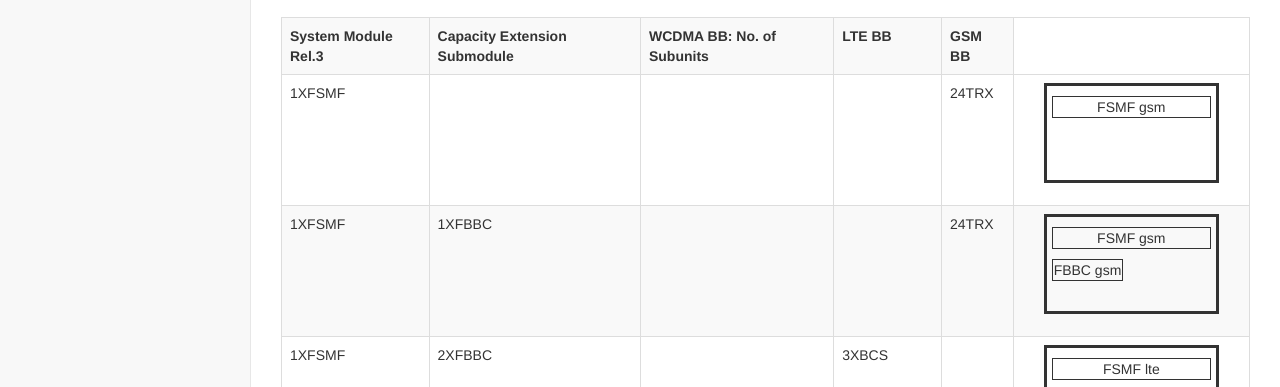
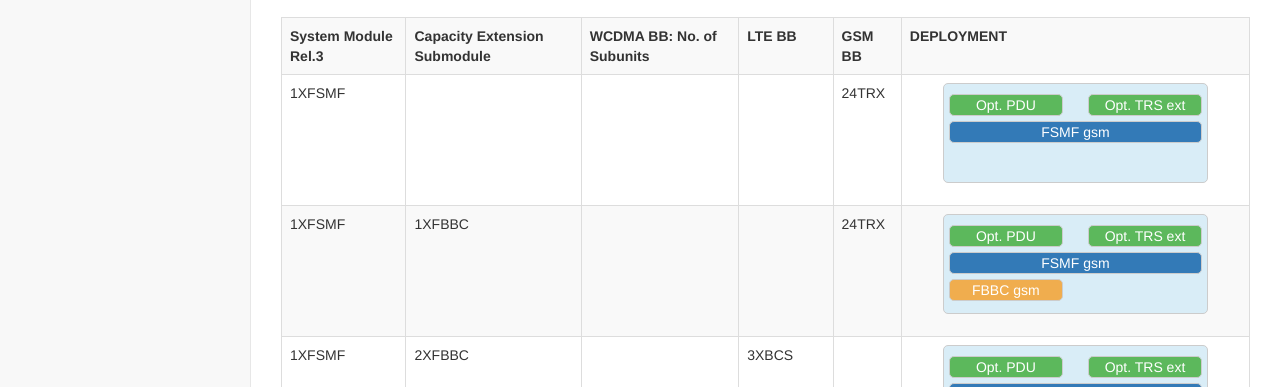
Before and after one commit to kiritsugu03/betabbcalc, a website: page public/index.html in a window 1280 px wide. Shown: the part 399-786 px from the top of the page. Drawn offline with Linux system fonts and the light colour scheme.

Commit message:
makulay na buhay!

```diff
--- a/public/index.html
+++ b/public/index.html
@@ -30,26 +30,54 @@
     <![endif]-->
     <style>
       .deployment .first, .deployment .second{
-        border:solid;
+        border: 1px solid #ccc;
+        border-radius: 5px;
         margin:0 auto 1em auto;
         width:80%;
         padding: 5px;
         text-align: center;
         height:100px;
+        background-color: rgb(217,237,247);
       }
       .deployment .first div, .deployment .second div{
-        border: 1px solid;
-        margin:5px 0;
+        border: 1px solid #ccc;
+        border-radius: 5px;
+        margin-top: 5px;
+      }
+      .deployment .fsmf
+      {
+        width:100%;
+        display:inline-block;
+        background-color: rgb(51,122,183);
+        color: white;
       }
       .deployment .fbbx1{
         width:45%;
         display:inline-block;
         float:left;
+        background-color: rgb(240,173,78);
+        color: white;
       }
       .deployment .fbbx2{
         width:45%;
         display:inline-block;
         float:right;
+        background-color: rgb(240,173,78);
+        color: white;
+      }
+      .deployment .pdu{
+        width:45%;
+        display:inline-block;
+        float:left;
+        background-color: rgb(92,184,92);
+        color: white;
+      }
+      .deployment .trs{
+        width:45%;
+        display:inline-block;
+        float:right;
+        background-color: rgb(92,184,92);
+        color: white;
       }
     </style>
 </head>
@@ -264,6 +292,7 @@
                       <th>WCDMA BB: No. of Subunits</th>
                       <th>LTE BB</th>
                       <th>GSM BB</th>
+                      <th>DEPLOYMENT</th>
                     </tr>
                   <tr  ng-repeat="config in data | filter:{'gsmBbCapacity':objFilter.gsmBbCapacity, 'wcdmaSu':objFilter.wcdmaSu} | filter:filterRcs | filter:filterEcs | filter:filterBcs">
                     <td>{{getSummary(config).fsmf}}</td>
@@ -272,37 +301,13 @@
                     <td>{{getSummary(config).bcs}} {{getSummary(config).ecs}} {{getSummary(config).rcs}}</td>
                     <td>{{getSummary(config).gsmTrx}}</td>
                     <td>
-                          <div class="deployment">
-                              <div class="first">
-                                  <div class="fsmf">
-                                  {{config.sbtsSmConfiguration.split('+')[0]}} {{config.sm1Deployment.fsmf1}}
-                                  </div>
-                                  <div class="fbbx1" ng-show="config.sbtsSmConfiguration.split('+')[1]">
-                                  {{config.sbtsSmConfiguration.split('+')[1]}} {{config.sm1Deployment.fbbx1}}
-                                  </div>
-                                  <div class="fbbx2" ng-show="config.sbtsSmConfiguration.split('+')[2]">
-                                  {{config.sbtsSmConfiguration.split('+')[2]}} {{config.sm1Deployment.fbbx2}}
-                                  </div>
-                              </div>
-
-                              <div class="second" ng-show="config.sbtsSmConfiguration.split('+')[3]">
-                                  <div class="fsmf">
-                                  {{config.sbtsSmConfiguration.split('+')[3]}} {{config.sm2Deployment.fsmf1}}
-                                  </div>
-                                  <div class="fbbx1" ng-show="config.sbtsSmConfiguration.split('+')[4]">
-                                  {{config.sbtsSmConfiguration.split('+')[4]}} {{config.sm2Deployment.fbbx1}}
-                                  </div>
-                                  <div class="fbbx2" ng-show="config.sbtsSmConfiguration.split('+')[5]">
-                                  {{config.sbtsSmConfiguration.split('+')[5]}} {{config.sm2Deployment.fbbx2}}
-                                  </div>
-                              </div>
-
-                          </div>
+                      <deployment-image info="config"></deployment-image>
                     </td>
 
                   </tr>
                 </table>
               </div>
+
             </div>
             <!-- /.row -->
         </div>
@@ -325,6 +330,7 @@
     <script src="dist/js/sb-admin-2.js"></script>
     <script src="js/angular.js"></script>
     <script src="js/main.js"></script>
+    <script src="js/directives/deploymentImage.js"></script>
 </body>
 
 </html>
--- /dev/null
+++ b/public/js/directives/deploymentImage.html
@@ -0,0 +1,30 @@
+<div class="deployment">
+    <div class="first">
+        <div class="pdu">Opt. PDU</div>
+        <div class="trs">Opt. TRS ext</div>
+        <div class="fsmf">
+        {{info.sbtsSmConfiguration.split('+')[0]}} {{info.sm1Deployment.fsmf1}}
+        </div>
+        <div class="fbbx1" ng-show="info.sbtsSmConfiguration.split('+')[1]">
+        {{info.sbtsSmConfiguration.split('+')[1]}} {{info.sm1Deployment.fbbx1}}
+        </div>
+        <div class="fbbx2" ng-show="info.sbtsSmConfiguration.split('+')[2]">
+        {{info.sbtsSmConfiguration.split('+')[2]}} {{info.sm1Deployment.fbbx2}}
+        </div>
+    </div>
+
+    <div class="second" ng-show="info.sbtsSmConfiguration.split('+')[3]">
+        <div class="pdu">Opt. PDU</div>
+        <div class="trs">Opt. TRS ext</div>
+        <div class="fsmf">
+        {{info.sbtsSmConfiguration.split('+')[3]}} {{info.sm2Deployment.fsmf1}}
+        </div>
+        <div class="fbbx1" ng-show="info.sbtsSmConfiguration.split('+')[4]">
+        {{info.sbtsSmConfiguration.split('+')[4]}} {{info.sm2Deployment.fbbx1}}
+        </div>
+        <div class="fbbx2" ng-show="info.sbtsSmConfiguration.split('+')[5]">
+        {{info.sbtsSmConfiguration.split('+')[5]}} {{info.sm2Deployment.fbbx2}}
+        </div>
+    </div>
+
+</div>
--- /dev/null
+++ b/public/js/directives/deploymentImage.js
@@ -0,0 +1,9 @@
+app.directive('deploymentImage', function(){
+  return {
+    restrict: 'E',
+    scope: {
+      info: '='
+    },
+    templateUrl: 'js/directives/deploymentImage.html'
+  };
+});
```
Lines whose indentation alone changed are shown as unchanged.
